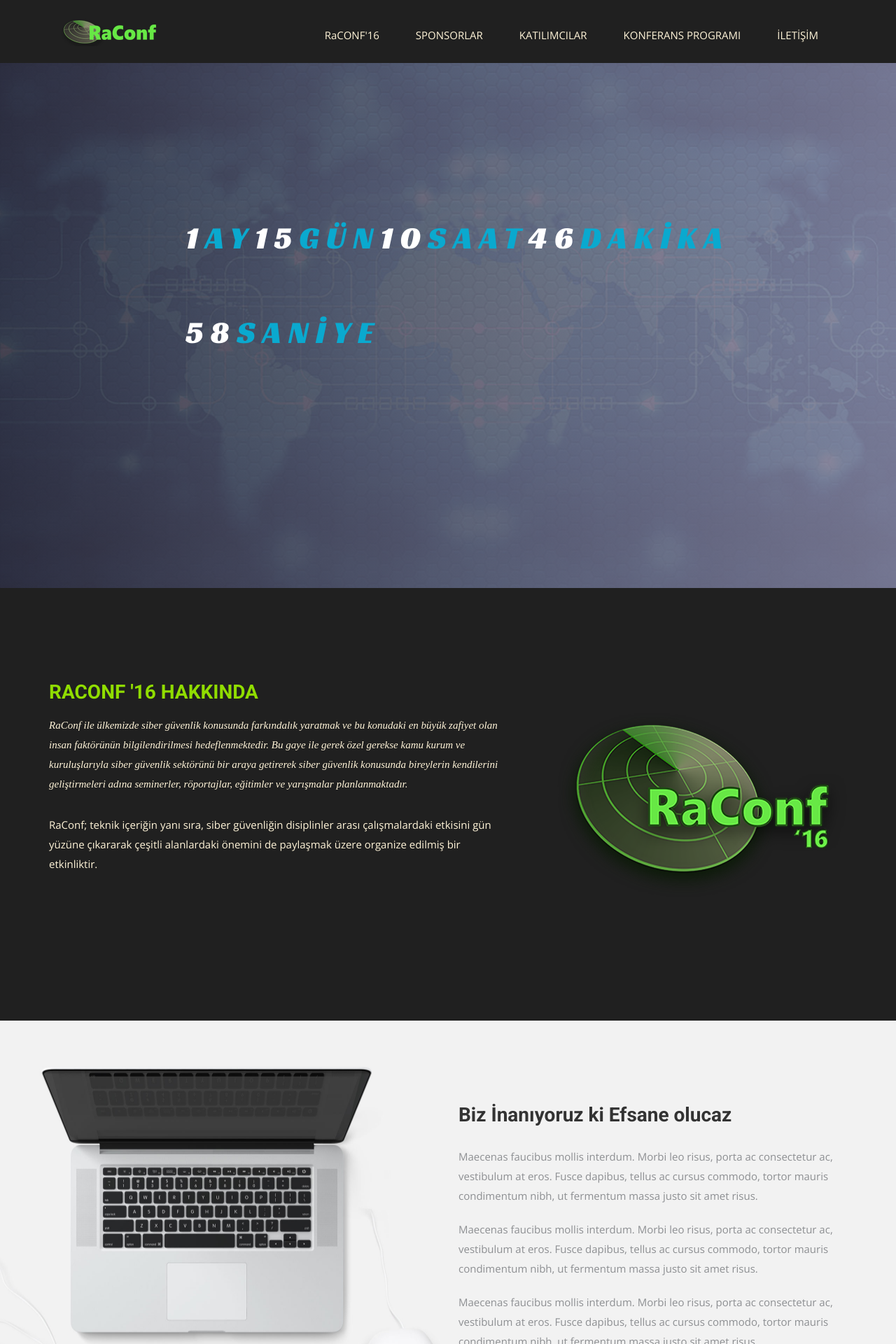
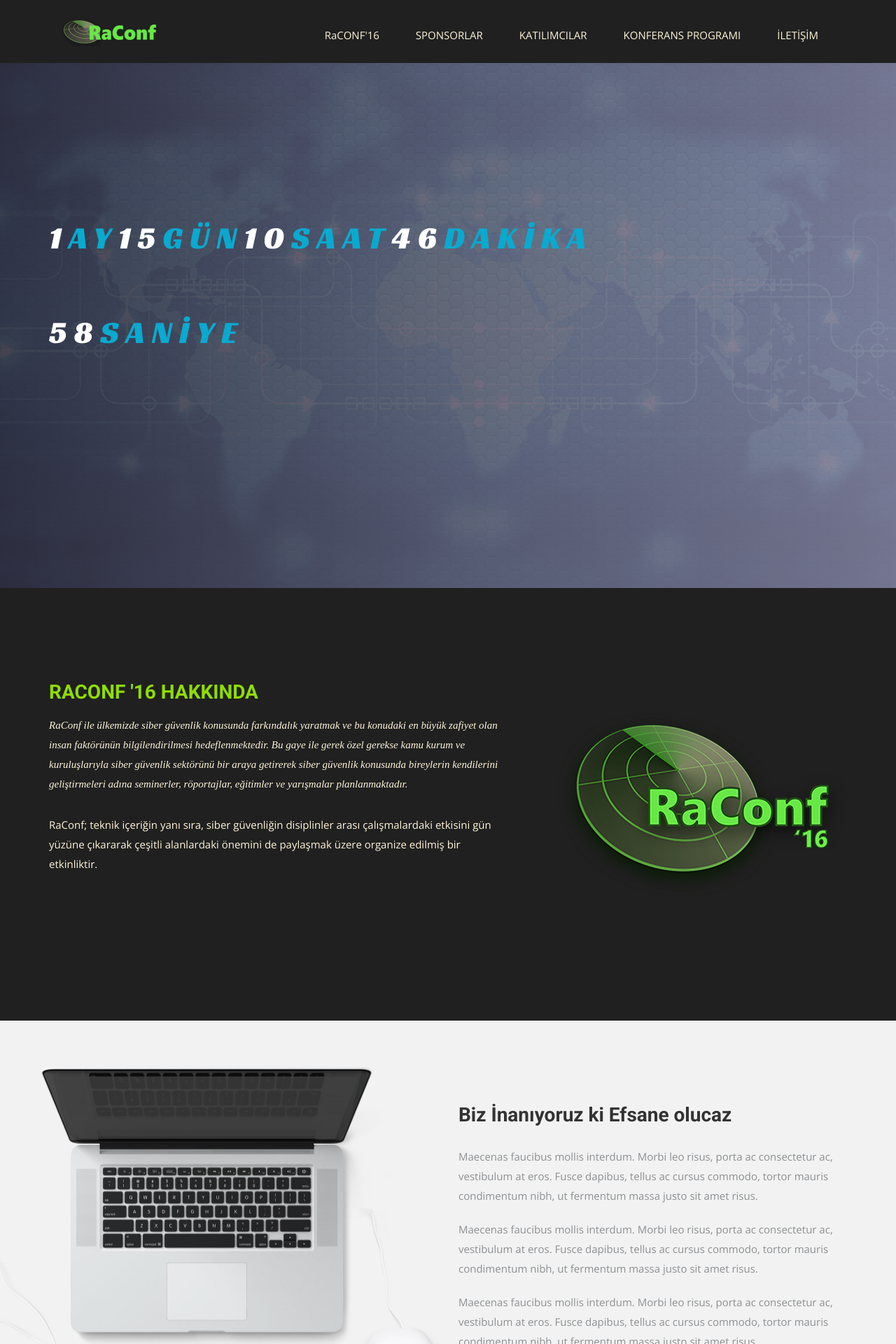
Before and after one commit to bilkamp/bilkamp19.github.io, a Jekyll site: the page built from index.html, in a window 1280 px wide. Shown: the top 1920 px of the page at 70% size. Built offline with Jekyll 4.4.1, drawn with Linux system fonts in a browser that asks for light colours; nearby versions of some CDN libraries; some web fonts are replaced.

Commit message:
Değişiklikler

```diff
--- a/index.html
+++ b/index.html
@@ -8,7 +8,7 @@
 <section id="slider">
   <div class="container">
     <div class="row">
-      <div class="col-md-10 col-md-offset-2">
+      <div class="col-md-10">
         <div class="block">
           <div>
             <div class="countdown-divs">
```
